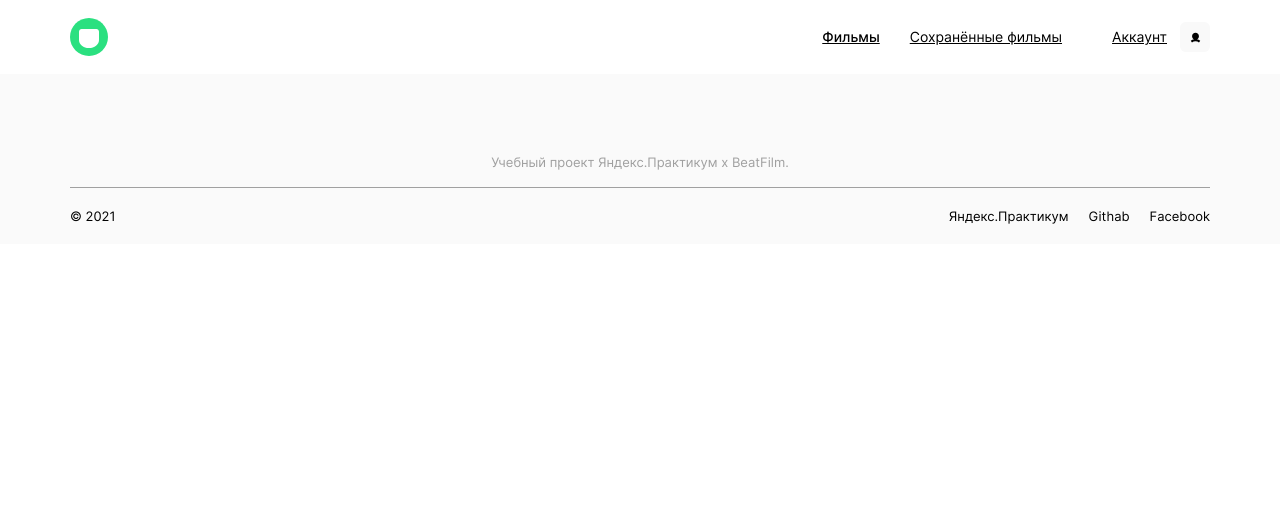
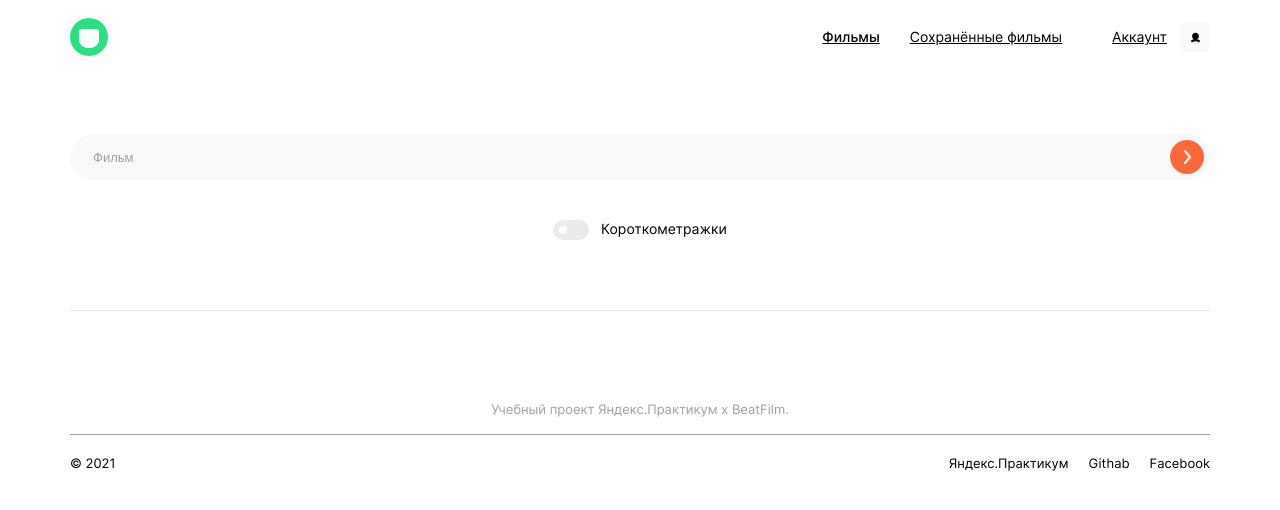
Before and after one commit to Murat29/movies-explorer-frontend, a React (Create React App) app: page /movies in a window 1280 px wide. Shown: the top 510 px of the page. Built offline with nearby package versions, Linux system fonts and the light colour scheme.

Commit message:
add Movies SearchForm FilterCheckbox

```diff
--- a/public/index.html
+++ b/public/index.html
@@ -1,5 +1,5 @@
 <!DOCTYPE html>
-<html lang="en">
+<html lang="ru">
   <head>
     <meta charset="utf-8" />
     <link rel="icon" href="%PUBLIC_URL%/favicon.ico" />
--- a/src/components/App/App.js
+++ b/src/components/App/App.js
@@ -3,14 +3,18 @@ import { Route } from 'react-router-dom';
 import './App.css';
 import Header from '../Header/Header';
 import Main from '../Main/Main';
+import Movies from '../Movies/Movies';
 import Footer from '../Footer/Footer';
 function App() {
   return (
-    <div className="App">
+    <>
       <Route path="/" component={Header}></Route>
-      <Route exact path="/" component={Main}></Route>
+      <main>
+        <Route exact path="/" component={Main}></Route>
+        <Route exact path="/movies" component={Movies}></Route>
+      </main>
       <Route path="/" component={Footer}></Route>
-    </div>
+    </>
   );
 }
 
--- /dev/null
+++ b/src/components/FilterCheckbox/FilterCheckbox.css
@@ -0,0 +1,56 @@
+.filter-checkbox {
+  font-family: 'Inter', Arial, sans-serif;
+  font-weight: normal;
+  font-style: normal;
+  display: flex;
+  flex-direction: row;
+  gap: 12px;
+  position: relative;
+}
+
+.filter-checkbox__invisible-checkbox {
+  display: none;
+}
+
+.filter-checkbox__visible-checkbox {
+  background-color: #ebebeb;
+  transition: 0.4s;
+  border-radius: 20px;
+  width: 36px;
+  height: 20px;
+  cursor: pointer;
+}
+
+.filter-checkbox__visible-checkbox:before {
+  position: absolute;
+  content: '';
+  height: 8px;
+  width: 8px;
+  left: 6px;
+  bottom: 6px;
+  background: #ffffff;
+  transition: 0.3s;
+  border-radius: 50%;
+}
+
+.filter-checkbox__invisible-checkbox:checked
+  + .filter-checkbox__visible-checkbox {
+  background-color: #2be080;
+}
+
+.filter-checkbox__invisible-checkbox:checked
+  + .filter-checkbox__visible-checkbox:before {
+  transform: translateX(16px);
+}
+
+.filter-checkbox__text {
+  margin: 0;
+  font-size: 14px;
+  line-height: 18px;
+}
+
+@media screen and (max-width: 425px) {
+  .filter-checkbox__text {
+    font-size: 11px;
+  }
+}
--- /dev/null
+++ b/src/components/FilterCheckbox/FilterCheckbox.js
@@ -0,0 +1,19 @@
+import React from 'react';
+import './FilterCheckbox.css';
+function FilterCheckbox() {
+  return (
+    <label className="filter-checkbox">
+      <input
+        className="filter-checkbox__invisible-checkbox"
+        type="checkbox"
+        id="filter-shortfilm"
+        name="shortfilm"
+        value="true"
+      />
+      <span className="filter-checkbox__visible-checkbox"></span>
+      <p className="filter-checkbox__text">Короткометражки</p>
+    </label>
+  );
+}
+
+export default FilterCheckbox;
--- a/src/components/Footer/Footer.css
+++ b/src/components/Footer/Footer.css
@@ -1,5 +1,4 @@
 .footer {
-  background: #fafafa;
   padding: 80px 70px 20px;
   font-family: 'Inter', Arial, sans-serif;
   font-style: normal;
@@ -10,6 +9,10 @@
   grid-template-columns: 1fr 1fr;
   row-gap: 20px;
   grid-template-areas: 'title title' 'copyright links';
+}
+
+.footer__grey {
+  background: #fafafa;
 }
 
 @media screen and (max-width: 768px) {
--- a/src/components/Footer/Footer.js
+++ b/src/components/Footer/Footer.js
@@ -1,8 +1,11 @@
 import React from 'react';
+import PropTypes from 'prop-types';
 import './Footer.css';
-function Footer() {
+function Footer(props) {
   return (
-    <footer className="footer">
+    <footer
+      className={`footer ${props.location.pathname === '/' && 'footer__grey'}`}
+    >
       <p className="footer__title">
         Учебный проект Яндекс.Практикум х BeatFilm.
       </p>
@@ -22,4 +25,8 @@ function Footer() {
   );
 }
 
+Footer.propTypes = {
+  location: PropTypes.object,
+};
+
 export default Footer;
--- /dev/null
+++ b/src/components/Movies/Movies.css
@@ -0,0 +1,15 @@
+.movies {
+  font-family: 'Inter', Arial, sans-serif;
+  font-style: normal;
+  font-weight: normal;
+}
+
+@media screen and (max-width: 768px) {
+  .movies {
+  }
+}
+
+@media screen and (max-width: 425px) {
+  .movies {
+  }
+}
--- /dev/null
+++ b/src/components/Movies/Movies.js
@@ -0,0 +1,12 @@
+import React from 'react';
+import './Movies.css';
+import SearchForm from '../SearchForm/SearchForm';
+function Movies() {
+  return (
+    <div className="movies">
+      <SearchForm />
+    </div>
+  );
+}
+
+export default Movies;
--- /dev/null
+++ b/src/components/SearchForm/SearchForm.css
@@ -0,0 +1,83 @@
+.search-form {
+  font-family: 'Inter', Arial, sans-serif;
+  font-style: normal;
+  font-weight: normal;
+  padding: 60px 70px 10px;
+  padding-top: 60px;
+}
+
+@media screen and (max-width: 768px) {
+  .search-form {
+    padding: 80px 30px 10px;
+  }
+}
+
+@media screen and (max-width: 425px) {
+  .search-form {
+    padding: 80px 14px 10px;
+  }
+}
+
+.search-form__form {
+  position: relative;
+  display: flex;
+  flex-direction: column;
+  align-items: center;
+}
+
+.search-form__input {
+  width: 100%;
+  border-radius: 40px;
+  background-color: #f9f9f9;
+  border: 1px solid #f9f9f9;
+  min-height: 46px;
+  outline: none;
+  padding: 0 22px 0;
+  margin-bottom: 40px;
+  font-size: 13px;
+  line-height: 17px;
+  box-sizing: border-box;
+}
+
+.search-form__input::placeholder {
+  color: #a0a0a0;
+}
+
+@media screen and (max-width: 425px) {
+  .search-form__input {
+    padding: 0 19px 0;
+  }
+}
+
+.search-form__input:focus {
+  border-color: #000000;
+}
+
+.search-form__submit {
+  margin: 0;
+  padding: 0;
+  border-radius: 50%;
+  border: none;
+  outline: none;
+  cursor: pointer;
+  position: absolute;
+  top: 6px;
+  right: 6px;
+  font-size: 0;
+}
+
+.search-form__submit:hover {
+  opacity: 0.7;
+}
+
+.search-form__submit-img {
+  width: 34px;
+  height: 34px;
+}
+
+.search-form__border {
+  height: 1px;
+  width: 100%;
+  background: #e8e8e8;
+  margin-top: 70px;
+}
--- /dev/null
+++ b/src/components/SearchForm/SearchForm.js
@@ -0,0 +1,20 @@
+import React from 'react';
+import FilterCheckbox from '../FilterCheckbox/FilterCheckbox';
+import submit from '../../images/submit.svg';
+import './SearchForm.css';
+function SearchForm() {
+  return (
+    <section className="search-form">
+      <form className="search-form__form">
+        <input className="search-form__input" placeholder="Фильм" />
+        <button className="search-form__submit" type="submit">
+          <img src={submit} className="search-form__submit-img" />
+        </button>
+        <FilterCheckbox />
+        <div className="search-form__border" />
+      </form>
+    </section>
+  );
+}
+
+export default SearchForm;
```
Also changed, not shown: src/images/submit.svg (added).
